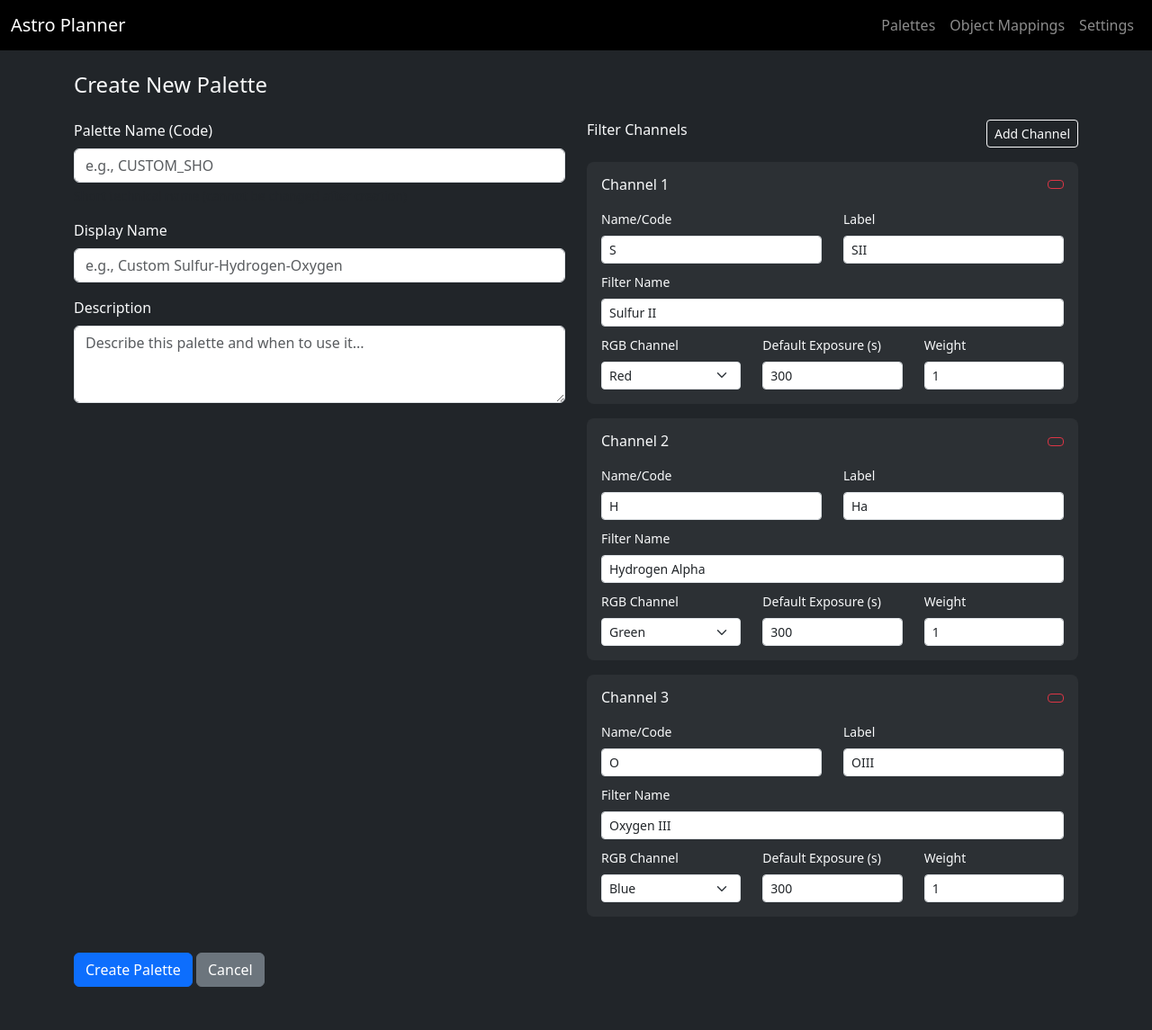
After one commit to salehram/astroplanner, a Flask app: page /palette/new in a window 1280 px wide. The commit adds this page. Shown: the whole page at 90% size. Run offline with Flask 3, Linux system fonts and the light colour scheme.

Commit message:
Major feature implementation and bug fixes
 Features:
- Implement complete Palette Management System with database-driven palettes
- Add custom palette creation/editing UI with dynamic filter configuration
- Replace hardcoded palette options with flexible database system
- Add palette list view with system/custom palette management
- Initialize default palettes (SHO, HOO, LRGB, LRGBNB) with detailed filter configs
- Add palette navigation to main navbar

 Database:
- Add Palette model with JSON filter configuration storage
- Update Target and TargetPlan models with palette_id foreign keys
- Maintain backward compatibility with existing string-based palette fields
- Enhanced database initialization with default palette setup

 Bug Fixes:
- Fix pack-up time not saving properly for new targets (get_effective_packup_time logic)
- Fix palette recommendation text color visibility on dark green background
- Resolve numpy installation issues with precompiled wheels for Windows

 UI Improvements:
- Improve palette recommendation tooltip readability
- Update target forms to use database palettes instead of hardcoded options
- Add system/custom badge distinction for palettes
- Enhanced target creation workflow with proper pack-up time handling

 Roadmap:
- Mark Palette Management System as completed
- Update next recommended focus to Plan & Palette Enhancements

```diff
--- a/app.py
+++ b/app.py
@@ -99,6 +99,36 @@ class ObjectMapping(db.Model):
         return f"<ObjectMapping {self.object_name} -> {self.target_type.name if self.target_type else 'None'}>"
 
 
+class Palette(db.Model):
+    __tablename__ = "palettes"
+
+    id = db.Column(db.Integer, primary_key=True)
+    name = db.Column(db.String(64), unique=True, nullable=False)  # "SHO", "HOO", "LRGB", "Custom Foraxx"
+    display_name = db.Column(db.String(128), nullable=False)  # "Sulfur-Hydrogen-Oxygen (SHO)"
+    description = db.Column(db.Text)  # Detailed description
+    filters_json = db.Column(db.Text, nullable=False)  # JSON with filter definitions
+    is_system = db.Column(db.Boolean, default=False)  # True for built-in palettes, False for user custom
+    is_active = db.Column(db.Boolean, default=True)  # Can be disabled without deletion
+    created_at = db.Column(db.DateTime, default=datetime.utcnow)
+
+    # Relationships
+    targets = relationship("Target", back_populates="palette")
+    target_plans = relationship("TargetPlan", back_populates="palette")
+
+    def __repr__(self):
+        return f"<Palette {self.name} ({'system' if self.is_system else 'custom'})>"
+
+    def get_filters(self):
+        """Get filter configuration as Python dict."""
+        import json
+        return json.loads(self.filters_json) if self.filters_json else {}
+
+    def set_filters(self, filters_dict):
+        """Set filter configuration from Python dict."""
+        import json
+        self.filters_json = json.dumps(filters_dict)
+
+
 class Target(db.Model):
     __tablename__ = "targets"
 
@@ -115,7 +145,8 @@ class Target(db.Model):
     notes = db.Column(db.Text)
     pixinsight_workflow = db.Column(db.Text)
 
-    preferred_palette = db.Column(db.String(64), default="SHO")
+    preferred_palette = db.Column(db.String(64), default="SHO")  # Keep for backward compatibility
+    palette_id = db.Column(db.Integer, db.ForeignKey("palettes.id"))  # New FK reference
     packup_time_local = db.Column(db.String(5), default="01:00")  # "HH:MM"
 
     # Configuration overrides (NULL = use global config)
@@ -131,6 +162,7 @@ class Target(db.Model):
                          cascade="all, delete-orphan")
     sessions = relationship("ImagingSession", back_populates="target",
                             cascade="all, delete-orphan")
+    palette = relationship("Palette", back_populates="targets")
 
 
 class TargetPlan(db.Model):
@@ -138,7 +170,8 @@ class TargetPlan(db.Model):
 
     id = db.Column(db.Integer, primary_key=True)
     target_id = db.Column(db.Integer, db.ForeignKey("targets.id"), nullable=False)
-    palette_name = db.Column(db.String(64), nullable=False)
+    palette_name = db.Column(db.String(64), nullable=False)  # Keep for backward compatibility
+    palette_id = db.Column(db.Integer, db.ForeignKey("palettes.id"))  # New FK reference
 
     # JSON string:
     # {
@@ -156,6 +189,7 @@ class TargetPlan(db.Model):
     created_at = db.Column(db.DateTime, default=datetime.utcnow)
 
     target = relationship("Target", back_populates="plans")
+    palette = relationship("Palette", back_populates="target_plans")
 
 
 class ImagingSession(db.Model):
@@ -230,9 +264,16 @@ def get_global_config():
 
 
 def get_effective_packup_time(target):
-    """Get effective pack-up time for target (override or global default)."""
+    """Get effective pack-up time for target (override from settings, or target's own time)."""
+    # First priority: explicit override from target settings page
     if target.override_packup_time:
         return target.override_packup_time
+
+    # Second priority: target's own pack-up time (always has a value)
+    if target.packup_time_local:
+        return target.packup_time_local
+
+    # Fallback: global default (should rarely be needed since packup_time_local should always be set)
     return get_global_config().default_packup_time
 
 
@@ -527,7 +568,9 @@ def new_target():
         if not preferred_palette or preferred_palette == "auto":
             preferred_palette = get_recommended_palette(target_type)
 
-        packup_time_local = request.form.get("packup_time_local") or "01:00"
+        # Handle pack-up time: use submitted value, falling back to global default
+        global_config = get_global_config()
+        packup_time_local = request.form.get("packup_time_local") or global_config.default_packup_time
 
         target = Target(
             name=name,
@@ -562,7 +605,10 @@ def new_target():
         flash("Target created.", "success")
         return redirect(url_for("target_detail", target_id=target.id))
 
-    return render_template("target_form.html", target=None)
+    # Pass global config to template for default values
+    global_config = get_global_config()
+    palettes = Palette.query.filter_by(is_active=True).order_by(Palette.name).all()
+    return render_template("target_form.html", target=None, global_config=global_config, palettes=palettes)
 
 
 @app.route("/target/<int:target_id>")
@@ -602,6 +648,9 @@ def target_detail(target_id):
         progress_seconds[s.channel] += total_seconds
         progress_minutes[s.channel] += total_seconds / 60.0
 
+    # Get active palettes for palette selector
+    palettes = Palette.query.filter_by(is_active=True).order_by(Palette.name).all()
+
     return render_template(
         "target_detail.html",
         target=target,
@@ -615,6 +664,7 @@ def target_detail(target_id):
         window_info=window_info,
         progress_minutes=progress_minutes,
         progress_seconds=progress_seconds,
+        palettes=palettes,
     )
 
 @app.post("/target/<int:target_id>/export_nina")
@@ -753,7 +803,10 @@ def edit_target(target_id):
         flash("Target updated.", "success")
         return redirect(url_for("target_detail", target_id=target.id))
 
-    return render_template("target_form.html", target=target)
+    # Pass global config to template for default values
+    global_config = get_global_config()
+    palettes = Palette.query.filter_by(is_active=True).order_by(Palette.name).all()
+    return render_template("target_form.html", target=target, global_config=global_config, palettes=palettes)
 
 
 @app.route("/target/<int:target_id>/plan/new", methods=["POST"])
@@ -1073,6 +1126,145 @@ def manage_object_mappings():
     return render_template("manage_object_mappings.html", mappings=mappings, target_types=target_types)
 
 
+@app.route("/palettes")
+def palette_list():
+    """List all palettes."""
+    palettes = Palette.query.filter_by(is_active=True).order_by(Palette.is_system.desc(), Palette.name).all()
+    return render_template("palette_list.html", palettes=palettes)
+
+
+@app.route("/palette/new", methods=["GET", "POST"])
+def new_palette():
+    """Create a new custom palette."""
+    if request.method == "POST":
+        name = request.form.get("name", "").strip()
+        display_name = request.form.get("display_name", "").strip()
+        description = request.form.get("description", "").strip()
+
+        # Parse filter channels from form
+        channels = []
+        channel_count = int(request.form.get("channel_count", 0))
+
+        for i in range(channel_count):
+            channel_name = request.form.get(f"channel_{i}_name", "").strip()
+            channel_label = request.form.get(f"channel_{i}_label", "").strip()
+            channel_filter = request.form.get(f"channel_{i}_filter", "").strip()
+            channel_rgb = request.form.get(f"channel_{i}_rgb_channel", "red")
+            channel_exposure = int(request.form.get(f"channel_{i}_exposure", 300))
+            channel_weight = float(request.form.get(f"channel_{i}_weight", 1.0))
+
+            if channel_name and channel_label:
+                channels.append({
+                    "name": channel_name,
+                    "label": channel_label,
+                    "filter": channel_filter,
+                    "rgb_channel": channel_rgb,
+                    "default_exposure": channel_exposure,
+                    "default_weight": channel_weight
+                })
+
+        if name and display_name and channels:
+            try:
+                palette = Palette(
+                    name=name,
+                    display_name=display_name,
+                    description=description,
+                    is_system=False,
+                    is_active=True
+                )
+                palette.set_filters({"channels": channels})
+
+                db.session.add(palette)
+                db.session.commit()
+                flash(f"Palette '{display_name}' created successfully!", "success")
+                return redirect(url_for("palette_list"))
+            except Exception as e:
+                db.session.rollback()
+                flash(f"Error creating palette: {e}", "error")
+        else:
+            flash("Please fill in all required fields and add at least one channel.", "error")
+
+    return render_template("palette_form.html", palette=None)
+
+
+@app.route("/palette/<int:palette_id>/edit", methods=["GET", "POST"])
+def edit_palette(palette_id):
+    """Edit an existing palette."""
+    palette = Palette.query.get_or_404(palette_id)
+
+    # Don't allow editing system palettes
+    if palette.is_system:
+        flash("System palettes cannot be edited.", "error")
+        return redirect(url_for("palette_list"))
+
+    if request.method == "POST":
+        palette.display_name = request.form.get("display_name", "").strip()
+        palette.description = request.form.get("description", "").strip()
+
+        # Parse updated filter channels
+        channels = []
+        channel_count = int(request.form.get("channel_count", 0))
+
+        for i in range(channel_count):
+            channel_name = request.form.get(f"channel_{i}_name", "").strip()
+            channel_label = request.form.get(f"channel_{i}_label", "").strip()
+            channel_filter = request.form.get(f"channel_{i}_filter", "").strip()
+            channel_rgb = request.form.get(f"channel_{i}_rgb_channel", "red")
+            channel_exposure = int(request.form.get(f"channel_{i}_exposure", 300))
+            channel_weight = float(request.form.get(f"channel_{i}_weight", 1.0))
+
+            if channel_name and channel_label:
+                channels.append({
+                    "name": channel_name,
+                    "label": channel_label,
+                    "filter": channel_filter,
+                    "rgb_channel": channel_rgb,
+                    "default_exposure": channel_exposure,
+                    "default_weight": channel_weight
+                })
+
+        if palette.display_name and channels:
+            try:
+                palette.set_filters({"channels": channels})
+                db.session.commit()
+                flash(f"Palette '{palette.display_name}' updated successfully!", "success")
+                return redirect(url_for("palette_list"))
+            except Exception as e:
+                db.session.rollback()
+                flash(f"Error updating palette: {e}", "error")
+        else:
+            flash("Please fill in all required fields and add at least one channel.", "error")
+
+    return render_template("palette_form.html", palette=palette)
+
+
+@app.route("/palette/<int:palette_id>/delete", methods=["POST"])
+def delete_palette(palette_id):
+    """Delete a custom palette."""
+    palette = Palette.query.get_or_404(palette_id)
+
+    # Don't allow deleting system palettes
+    if palette.is_system:
+        flash("System palettes cannot be deleted.", "error")
+        return redirect(url_for("palette_list"))
+
+    # Check if any targets use this palette
+    targets_using = Target.query.filter_by(palette_id=palette.id).count()
+    if targets_using > 0:
+        flash(f"Cannot delete palette - {targets_using} target(s) are using it.", "error")
+        return redirect(url_for("palette_list"))
+
+    try:
+        db.session.delete(palette)
+        db.session.commit()
+        flash(f"Palette '{palette.display_name}' deleted successfully!", "success")
+    except Exception as e:
+        db.session.rollback()
+        flash(f"Error deleting palette: {e}", "error")
+
+    return redirect(url_for("palette_list"))
+
+
 # ---------------------------------------------------------------------------
 # CLI helper
 # ---------------------------------------------------------------------------
@@ -1113,6 +1305,76 @@ def init_db():
         db.session.commit()
         print("Created default target types.")
 
+    # Create default palettes if none exist
+    if not Palette.query.first():
+        default_palettes = [
+            {
+                "name": "SHO",
+                "display_name": "Sulfur-Hydrogen-Oxygen (SHO)",
+                "description": "Classic Hubble-style narrowband palette using SII (red), Ha (green), OIII (blue)",
+                "filters": {
+                    "channels": [
+                        {"name": "S", "label": "SII", "filter": "Sulfur II", "rgb_channel": "red", "default_exposure": 300, "default_weight": 1.0},
+                        {"name": "H", "label": "Ha", "filter": "Hydrogen Alpha", "rgb_channel": "green", "default_exposure": 300, "default_weight": 1.0},
+                        {"name": "O", "label": "OIII", "filter": "Oxygen III", "rgb_channel": "blue", "default_exposure": 300, "default_weight": 1.0}
+                    ]
+                }
+            },
+            {
+                "name": "HOO",
+                "display_name": "Hydrogen-Oxygen (HOO)",
+                "description": "Two-filter narrowband palette using Ha (red), OIII (blue), synthetic green",
+                "filters": {
+                    "channels": [
+                        {"name": "H", "label": "Ha", "filter": "Hydrogen Alpha", "rgb_channel": "red", "default_exposure": 300, "default_weight": 1.0},
+                        {"name": "O", "label": "OIII", "filter": "Oxygen III", "rgb_channel": "blue", "default_exposure": 300, "default_weight": 1.0}
+                    ]
+                }
+            },
+            {
+                "name": "LRGB",
+                "display_name": "Luminance-Red-Green-Blue (LRGB)",
+                "description": "Traditional broadband palette for natural color imaging",
+                "filters": {
+                    "channels": [
+                        {"name": "L", "label": "Lum", "filter": "Luminance", "rgb_channel": "luminance", "default_exposure": 180, "default_weight": 4.0},
+                        {"name": "R", "label": "Red", "filter": "Red", "rgb_channel": "red", "default_exposure": 180, "default_weight": 1.0},
+                        {"name": "G", "label": "Green", "filter": "Green", "rgb_channel": "green", "default_exposure": 180, "default_weight": 1.0},
+                        {"name": "B", "label": "Blue", "filter": "Blue", "rgb_channel": "blue", "default_exposure": 180, "default_weight": 1.0}
+                    ]
+                }
+            },
+            {
+                "name": "LRGBNB",
+                "display_name": "LRGB + Narrowband",
+                "description": "Broadband LRGB enhanced with narrowband filters for nebular detail",
+                "filters": {
+                    "channels": [
+                        {"name": "L", "label": "Lum", "filter": "Luminance", "rgb_channel": "luminance", "default_exposure": 180, "default_weight": 3.0},
+                        {"name": "R", "label": "Red", "filter": "Red", "rgb_channel": "red", "default_exposure": 180, "default_weight": 1.0},
+                        {"name": "G", "label": "Green", "filter": "Green", "rgb_channel": "green", "default_exposure": 180, "default_weight": 1.0},
+                        {"name": "B", "label": "Blue", "filter": "Blue", "rgb_channel": "blue", "default_exposure": 180, "default_weight": 1.0},
+                        {"name": "H", "label": "Ha", "filter": "Hydrogen Alpha", "rgb_channel": "red", "default_exposure": 300, "default_weight": 0.5},
+                        {"name": "O", "label": "OIII", "filter": "Oxygen III", "rgb_channel": "blue", "default_exposure": 300, "default_weight": 0.5}
+                    ]
+                }
+            }
+        ]
+
+        for palette_data in default_palettes:
+            palette = Palette(
+                name=palette_data["name"],
+                display_name=palette_data["display_name"],
+                description=palette_data["description"],
+                is_system=True,
+                is_active=True
+            )
+            palette.set_filters(palette_data["filters"])
+            db.session.add(palette)
+
+        db.session.commit()
+        print("Created default palettes.")
+
     print("Database initialized.")
 
 
--- a/requirements.txt
+++ b/requirements.txt
@@ -5,5 +5,7 @@ werkzeug==3.0.3
 tzdata
 
 # For the sky calculations:
-astropy==6.0.1
-astroplan==0.9
+# Note: Using newer versions compatible with Python 3.14 and Windows
+astropy>=7.2.0
+astroplan>=0.10.1
+numpy>=2.3.5
--- a/templates/base.html
+++ b/templates/base.html
@@ -14,6 +14,7 @@
   <div class="container-fluid">
     <a class="navbar-brand" href="{{ url_for('index') }}">Astro Planner</a>
     <div class="navbar-nav ms-auto">
+      <a class="nav-link" href="{{ url_for('palette_list') }}">Palettes</a>
       <a class="nav-link" href="{{ url_for('manage_object_mappings') }}">Object Mappings</a>
       <a class="nav-link" href="{{ url_for('global_settings') }}">Settings</a>
     </div>
--- /dev/null
+++ b/templates/palette_form.html
@@ -0,0 +1,185 @@
+{% extends "base.html" %}
+{% block content %}
+
+<style>
+  .channel-row {
+    background-color: rgba(255, 255, 255, 0.05);
+    border-radius: 0.5rem;
+    padding: 1rem;
+    margin-bottom: 1rem;
+  }
+
+  .channel-header {
+    display: flex;
+    justify-content: between;
+    align-items: center;
+    margin-bottom: 1rem;
+  }
+
+  .remove-channel {
+    margin-left: auto;
+  }
+</style>
+
+<h1 class="h4 mb-4">
+  {% if palette %}Edit Palette: {{ palette.display_name }}{% else %}Create New Palette{% endif %}
+</h1>
+
+<form method="post" id="paletteForm">
+  <div class="row">
+    <div class="col-md-6">
+
+      <!-- Basic Info -->
+      <div class="mb-3">
+        <label class="form-label">Palette Name (Code)</label>
+        <input class="form-control" name="name"
+               value="{{ palette.name if palette else '' }}"
+               {% if palette %}readonly{% endif %} required
+               placeholder="e.g., CUSTOM_SHO">
+        <div class="form-text">Short technical name (cannot be changed after creation)</div>
+      </div>
+
+      <div class="mb-3">
+        <label class="form-label">Display Name</label>
+        <input class="form-control" name="display_name"
+               value="{{ palette.display_name if palette else '' }}" required
+               placeholder="e.g., Custom Sulfur-Hydrogen-Oxygen">
+      </div>
+
+      <div class="mb-3">
+        <label class="form-label">Description</label>
+        <textarea class="form-control" name="description" rows="3"
+                  placeholder="Describe this palette and when to use it...">{{ palette.description if palette else '' }}</textarea>
+      </div>
+
+    </div>
+
+    <div class="col-md-6">
+      <div class="d-flex justify-content-between align-items-center mb-3">
+        <h6>Filter Channels</h6>
+        <button type="button" class="btn btn-sm btn-outline-light" onclick="addChannel()">
+          <i class="bi bi-plus"></i> Add Channel
+        </button>
+      </div>
+
+      <div id="channelsContainer">
+        <!-- Channels will be populated by JavaScript -->
+      </div>
+
+      <input type="hidden" name="channel_count" id="channelCount" value="0">
+    </div>
+  </div>
+
+  <!-- Submit -->
+  <div class="mt-4">
+    <button type="submit" class="btn btn-primary">
+      {% if palette %}Update Palette{% else %}Create Palette{% endif %}
+    </button>
+    <a href="{{ url_for('palette_list') }}" class="btn btn-secondary">Cancel</a>
+  </div>
+</form>
+
+<script>
+let channelCounter = 0;
+
+function addChannel(channelData = null) {
+  const container = document.getElementById('channelsContainer');
+  const channelId = channelCounter++;
+
+  // Default values
+  const data = channelData || {
+    name: '',
+    label: '',
+    filter: '',
+    rgb_channel: 'red',
+    default_exposure: 300,
+    default_weight: 1.0
+  };
+
+  const channelHtml = `
+    <div class="channel-row" id="channel_${channelId}">
+      <div class="channel-header">
+        <h6 class="mb-0">Channel ${channelId + 1}</h6>
+        <button type="button" class="btn btn-sm btn-outline-danger remove-channel"
+                onclick="removeChannel(${channelId})">
+          <i class="bi bi-trash"></i>
+        </button>
+      </div>
+
+      <div class="row">
+        <div class="col-6">
+          <label class="form-label small">Name/Code</label>
+          <input class="form-control form-control-sm" name="channel_${channelId}_name"
+                 value="${data.name}" placeholder="H, S, O, L, R, G, B" required>
+        </div>
+        <div class="col-6">
+          <label class="form-label small">Label</label>
+          <input class="form-control form-control-sm" name="channel_${channelId}_label"
+                 value="${data.label}" placeholder="Ha, SII, OIII, Lum, Red" required>
+        </div>
+      </div>
+
+      <div class="row mt-2">
+        <div class="col-12">
+          <label class="form-label small">Filter Name</label>
+          <input class="form-control form-control-sm" name="channel_${channelId}_filter"
+                 value="${data.filter}" placeholder="Hydrogen Alpha, Sulfur II, etc.">
+        </div>
+      </div>
+
+      <div class="row mt-2">
+        <div class="col-4">
+          <label class="form-label small">RGB Channel</label>
+          <select class="form-select form-select-sm" name="channel_${channelId}_rgb_channel">
+            <option value="red" ${data.rgb_channel === 'red' ? 'selected' : ''}>Red</option>
+            <option value="green" ${data.rgb_channel === 'green' ? 'selected' : ''}>Green</option>
+            <option value="blue" ${data.rgb_channel === 'blue' ? 'selected' : ''}>Blue</option>
+            <option value="luminance" ${data.rgb_channel === 'luminance' ? 'selected' : ''}>Luminance</option>
+          </select>
+        </div>
+        <div class="col-4">
+          <label class="form-label small">Default Exposure (s)</label>
+          <input class="form-control form-control-sm" name="channel_${channelId}_exposure"
+                 type="number" value="${data.default_exposure}" min="1">
+        </div>
+        <div class="col-4">
+          <label class="form-label small">Weight</label>
+          <input class="form-control form-control-sm" name="channel_${channelId}_weight"
+                 type="number" step="0.1" value="${data.default_weight}" min="0">
+        </div>
+      </div>
+    </div>
+  `;
+
+  container.insertAdjacentHTML('beforeend', channelHtml);
+  updateChannelCount();
+}
+
+function removeChannel(channelId) {
+  const element = document.getElementById(`channel_${channelId}`);
+  if (element) {
+    element.remove();
+    updateChannelCount();
+  }
+}
+
+function updateChannelCount() {
+  const channelRows = document.querySelectorAll('.channel-row');
+  document.getElementById('channelCount').value = channelRows.length;
+}
+
+// Initialize with existing palette data or default channels
+{% if palette %}
+const paletteData = {{ palette.get_filters() | tojson }};
+if (paletteData.channels) {
+  paletteData.channels.forEach(channel => addChannel(channel));
+}
+{% else %}
+// Add default SHO channels for new palette
+addChannel({name: 'S', label: 'SII', filter: 'Sulfur II', rgb_channel: 'red', default_exposure: 300, default_weight: 1.0});
+addChannel({name: 'H', label: 'Ha', filter: 'Hydrogen Alpha', rgb_channel: 'green', default_exposure: 300, default_weight: 1.0});
+addChannel({name: 'O', label: 'OIII', filter: 'Oxygen III', rgb_channel: 'blue', default_exposure: 300, default_weight: 1.0});
+{% endif %}
+</script>
+
+{% endblock %}
--- a/templates/target_detail.html
+++ b/templates/target_detail.html
@@ -56,9 +56,9 @@
         <form method="post" action="{{ url_for('new_plan', target_id=target.id) }}"
               class="d-flex gap-2">
           <select name="palette" class="form-select form-select-sm">
-            {% for v in ["SHO", "HOO", "LRGB", "LRGBNB"] %}
-              <option value="{{ v }}" {% if v==target.preferred_palette %}selected{% endif %}>
-                {{ v }}
+            {% for palette in palettes %}
+              <option value="{{ palette.name }}" {% if palette.name==target.preferred_palette %}selected{% endif %}>
+                {{ palette.display_name }}
               </option>
             {% endfor %}
           </select>
```
Also changed, not shown: FEATURES_ROADMAP.md (+75 -19 lines), templates/palette_list.html (added, +73 -0 lines), templates/target_form.html (+8 -6 lines), astroplanner.db.
